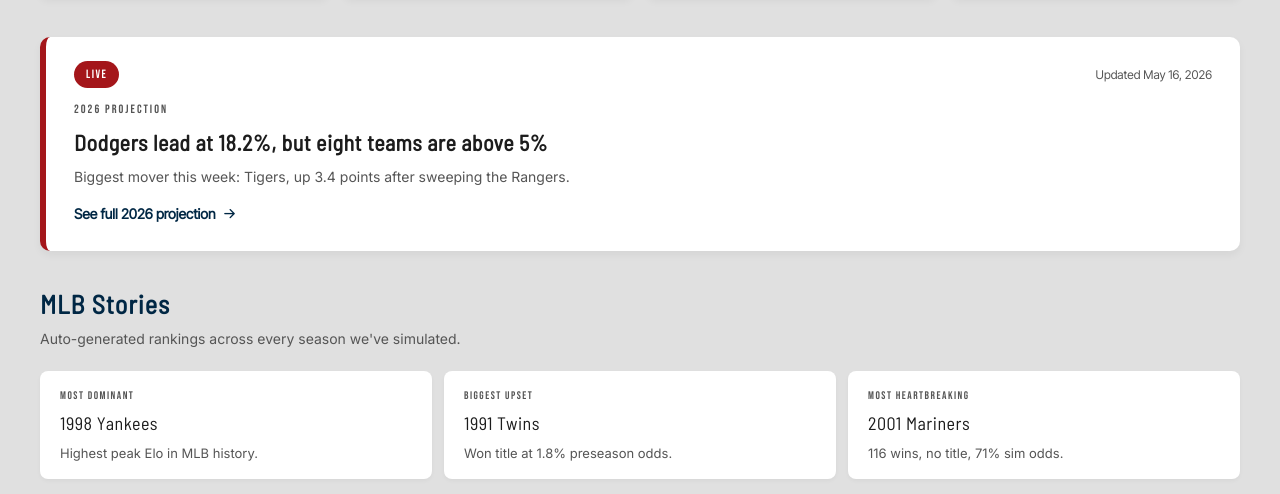
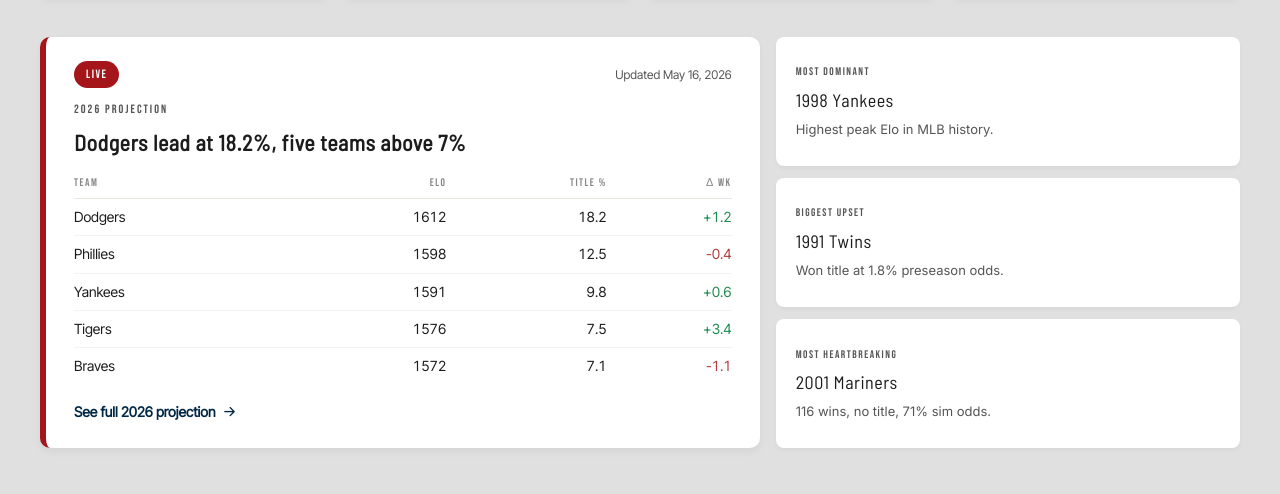
Before and after one commit to bnelson607/retro-stat-sports, a plain HTML site: page leagues/mlb/index.html in a window 1280 px wide. Shown: the part 288-782 px from the top of the page. Drawn offline with Linux system fonts and the light colour scheme.

Commit message:
New MLB landing page

```diff
--- a/leagues/mlb/index.html
+++ b/leagues/mlb/index.html
@@ -61,6 +61,9 @@
             </div>
         </section>
 
+        <!-- Top row: live projection callout (left) + stacked MLB stories (right) -->
+        <div class="rss-top-row">
+
             <!-- Live projection callout -->
             <section class="rss-live-callout">
                 <div class="rss-live-callout-header">
@@ -68,17 +71,29 @@
                     <span class="rss-live-meta">Updated <span id="update-date">—</span></span>
                 </div>
                 <p class="rss-live-eyebrow">2026 Projection</p>
-            <h2 class="rss-live-title">Dodgers lead at 18.2%, but eight teams are above 5%</h2>
-            <p class="rss-live-subtitle">Biggest mover this week: Tigers, up 3.4 points after sweeping the Rangers.</p>
+                <h2 class="rss-live-title">Dodgers lead at 18.2%, five teams above 7%</h2>
+                <table class="rss-projection-table">
+                    <thead>
+                        <tr>
+                            <th>Team</th>
+                            <th class="num">Elo</th>
+                            <th class="num">Title %</th>
+                            <th class="num">Δ wk</th>
+                        </tr>
+                    </thead>
+                    <tbody>
+                        <tr><td class="tm">Dodgers</td><td class="num">1612</td><td class="num">18.2</td><td class="num up">+1.2</td></tr>
+                        <tr><td class="tm">Phillies</td><td class="num">1598</td><td class="num">12.5</td><td class="num dn">-0.4</td></tr>
+                        <tr><td class="tm">Yankees</td><td class="num">1591</td><td class="num">9.8</td><td class="num up">+0.6</td></tr>
+                        <tr><td class="tm">Tigers</td><td class="num">1576</td><td class="num">7.5</td><td class="num up">+3.4</td></tr>
+                        <tr><td class="tm">Braves</td><td class="num">1572</td><td class="num">7.1</td><td class="num dn">-1.1</td></tr>
+                    </tbody>
+                </table>
                 <a href="/retro-stat-sports/leagues/mlb/2026/" class="rss-live-link">See full 2026 projection <i class="ti ti-arrow-right"></i></a>
             </section>
 
-        <!-- MLB Stories -->
-        <section class="rss-section">
-            <h2 class="rss-section-title">MLB Stories</h2>
-            <p class="rss-section-subtitle">Auto-generated rankings across every season we've simulated.</p>
-
-            <div class="rss-story-grid">
+            <!-- MLB Stories — stacked vertically alongside the live callout -->
+            <div class="rss-story-stack">
                 <a href="/retro-stat-sports/leagues/mlb/1998/" class="rss-story-card">
                     <p class="rss-story-tag">Most Dominant</p>
                     <p class="rss-story-headline">1998 Yankees</p>
@@ -95,7 +110,8 @@
                     <p class="rss-story-detail">116 wins, no title, 71% sim odds.</p>
                 </a>
             </div>
-        </section>
+
+        </div>
 
         <!-- Every MLB Season -->
         <section class="rss-section">
--- a/styles.css
+++ b/styles.css
@@ -596,6 +596,91 @@
 }
 
 
+/* ---- League page top row: live callout (left) + stacked stories (right) ---- */
+.rss-top-row {
+  display: grid;
+  grid-template-columns: 1.55fr 1fr;
+  gap: 16px;
+  margin: 0 0 36px;
+}
+
+/* When the live callout is inside the top row, kill its standalone bottom margin
+   so the row's margin governs spacing instead. */
+.rss-top-row .rss-live-callout {
+  margin: 0;
+}
+
+/* Projection table inside the live callout (replaces the old prose subtitle). */
+.rss-projection-table {
+  width: 100%;
+  border-collapse: collapse;
+  font-family: 'Inter Tight', sans-serif;
+  margin: 4px 0 14px;
+}
+
+.rss-projection-table th {
+  text-align: left;
+  font-family: 'Bebas Neue', sans-serif;
+  font-size: 11px;
+  letter-spacing: 1.5px;
+  color: #888;
+  font-weight: normal;
+  padding: 8px 0 6px;
+  border-bottom: 1px solid #e8e8e2;
+  text-transform: uppercase;
+}
+
+.rss-projection-table th.num,
+.rss-projection-table td.num {
+  text-align: right;
+}
+
+.rss-projection-table td {
+  padding: 7px 0;
+  font-size: 14px;
+  color: #1C1C1C;
+  border-bottom: 1px solid #f3f3f0;
+}
+
+.rss-projection-table tbody tr:last-child td {
+  border-bottom: none;
+}
+
+.rss-projection-table td.tm {
+  font-weight: 500;
+}
+
+.rss-projection-table td.num {
+  font-variant-numeric: tabular-nums;
+}
+
+.rss-projection-table .up {
+  color: #1d8a4f;
+  font-weight: 500;
+}
+
+.rss-projection-table .dn {
+  color: #b13a3a;
+  font-weight: 500;
+}
+
+/* Story stack — vertical column of cards sitting next to the live callout.
+   Each card flex-grows to share the column height equally, matching the
+   live callout's height for visual alignment. */
+.rss-story-stack {
+  display: flex;
+  flex-direction: column;
+  gap: 12px;
+}
+
+.rss-story-stack .rss-story-card {
+  flex: 1;
+  display: flex;
+  flex-direction: column;
+  justify-content: center;
+}
+
+
 /* -----------------------------------
    11. League Page — Generic Sections & Story Cards
 ----------------------------------- */
@@ -1721,6 +1806,17 @@
     font-size: 28px;
   }
 
+  /* Top row collapses to single column: live callout on top, stories below.
+     Story cards revert to natural (auto) height since they're no longer
+     stretching to match the live callout. */
+  .rss-top-row {
+    grid-template-columns: 1fr;
+  }
+
+  .rss-story-stack .rss-story-card {
+    flex: initial;
+  }
+
   .rss-story-grid {
     grid-template-columns: 1fr;
   }
```
Lines whose indentation alone changed are shown as unchanged.
